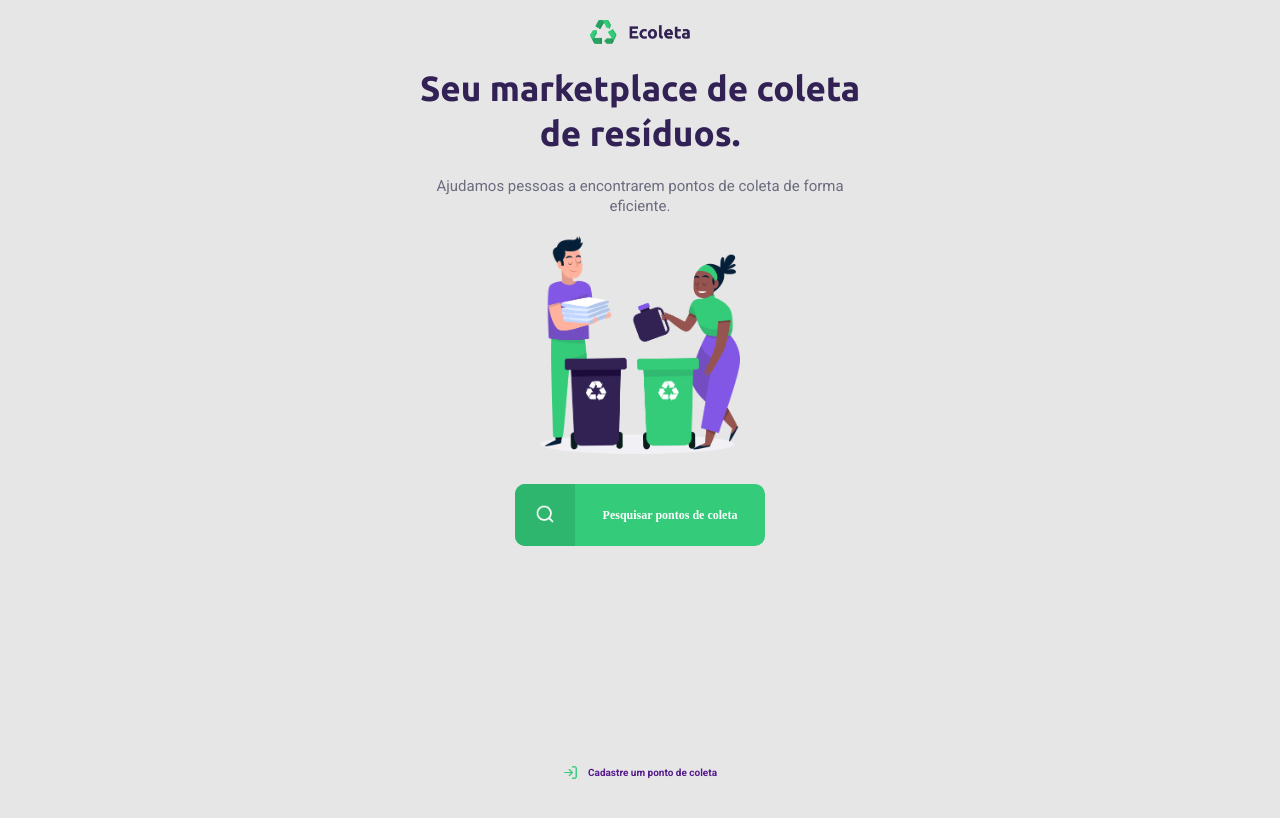
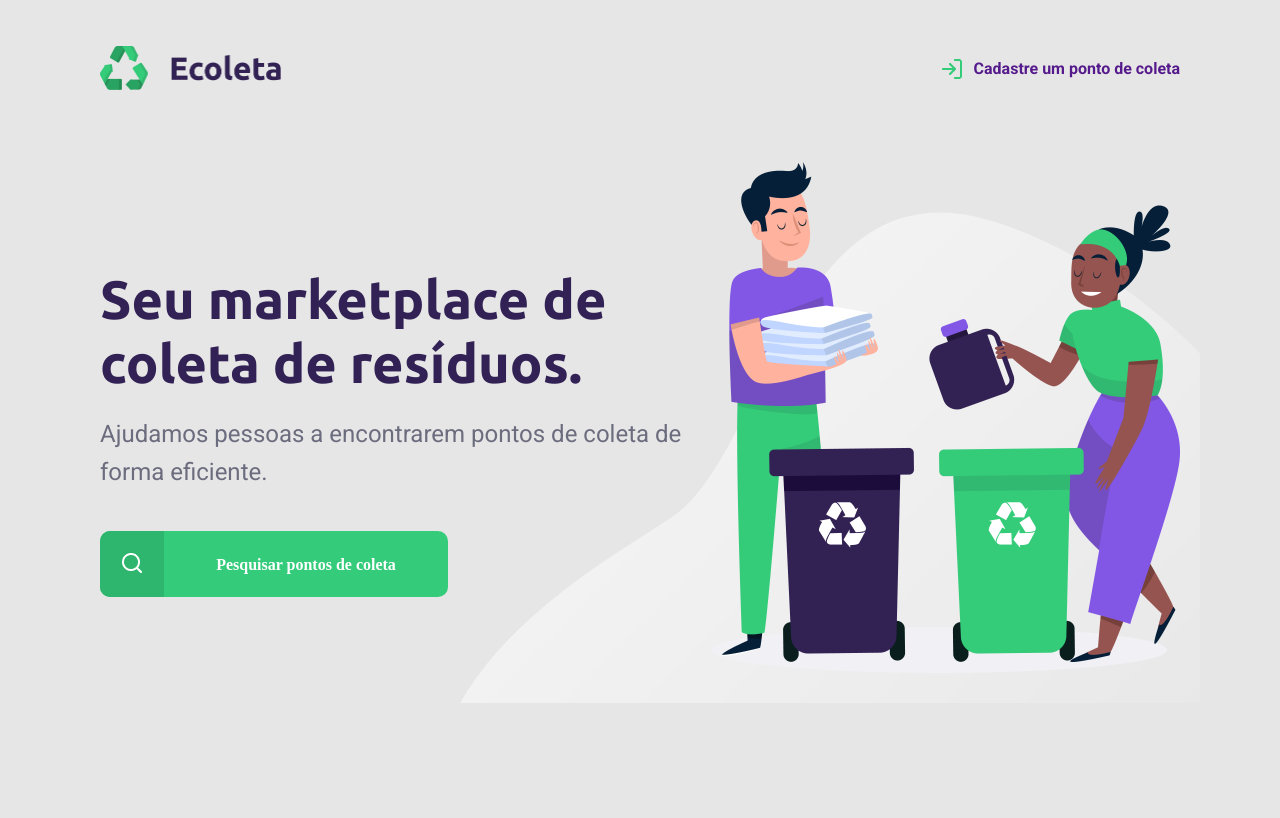
Before and after one commit to Dhi-Carvalho-DEV/ecoleta, a plain HTML site: page index.html in a window 1280 px wide. Drawn offline with Linux system fonts and the light colour scheme.

Commit message:
Criação da responsividade para desktop

```diff
--- a/index.html
+++ b/index.html
@@ -26,15 +26,15 @@
           <p>
             Ajudamos pessoas a encontrarem pontos de coleta de forma eficiente.
           </p>
+          <div class="button">
+            <div class="img">
+              <img src="./assets/buscar.png" alt="" />
+            </div>
+            <a href=""> Pesquisar pontos de coleta</a>
+          </div>
         </div>
         <div class="img-background">
           <img src="./assets/Pessoas.png" alt="Pessoas reciclando lixo" />
-        </div>
-        <div class="button">
-          <div class="img">
-            <img src="./assets/buscar.png" alt="" />
-          </div>
-          <a href=""> Pesquisar pontos de coleta</a>
         </div>
       </div>
     </main>
--- a/style.css
+++ b/style.css
@@ -46,7 +46,7 @@ header .wrapper {
 }
 
 header .logo img {
-  width: 10rem;
+  width: 15rem;
 }
 
 header a {
@@ -58,7 +58,7 @@ header a {
   font-family: var(--text-font);
   font-weight: 700;
   position: absolute;
-  bottom: 2rem;
+  bottom: -5rem;
 }
 
 header a img {
@@ -80,7 +80,6 @@ header a img {
   line-height: 2rem;
   color: var(--text);
   text-align: center;
-  margin-bottom: 2rem;
 }
 
 .img-background {
@@ -100,6 +99,8 @@ header a img {
   background-color: var(--button);
   border-radius: 1rem;
   margin-inline: auto;
+  position: relative;
+  bottom: -30rem;
 }
 
 .button a {
@@ -118,3 +119,74 @@ header a img {
 .button img {
   width: 2rem;
 }
+
+@media (min-width: 1024px) {
+  .wrapper {
+    width: min(112rem, 100%);
+    display: grid;
+    grid-template-columns: 2fr 1fr;
+    grid-template-areas: 'A B';
+  }
+
+  header .wrapper {
+    justify-content: space-between;
+    margin-top: 4.6rem;
+    margin-bottom: 7rem;
+  }
+
+  header .logo img {
+    width: 18.1rem;
+  }
+
+  header a {
+    bottom: 0rem;
+    position: relative;
+    font-size: 1.6rem;
+    line-height: 1.9rem;
+  }
+
+  header a img {
+    width: 2.4rem;
+  }
+
+  main .wrapper {
+    background-image: url(./assets/Background.png);
+    background-repeat: no-repeat;
+    background-position-x: 35rem;
+    background-position-y: 5rem;
+    align-items: center;
+  }
+
+  .content h1 {
+    font-size: 5.4rem;
+    line-height: 6.4rem;
+    text-align: left;
+  }
+
+  .content p {
+    font-size: 2.4rem;
+    line-height: 3.8rem;
+    text-align: left;
+    margin-bottom: 4rem;
+  }
+
+  .button {
+    width: 34.8rem;
+    bottom: 0;
+    position: initial;
+    margin-inline: initial;
+  }
+
+  .button img {
+    width: 2.4rem;
+  }
+
+  .button a {
+    font-size: 1.6rem;
+    line-height: 1.9rem;
+  }
+
+  .img-background img {
+    width: 46.9rem;
+  }
+}
```
